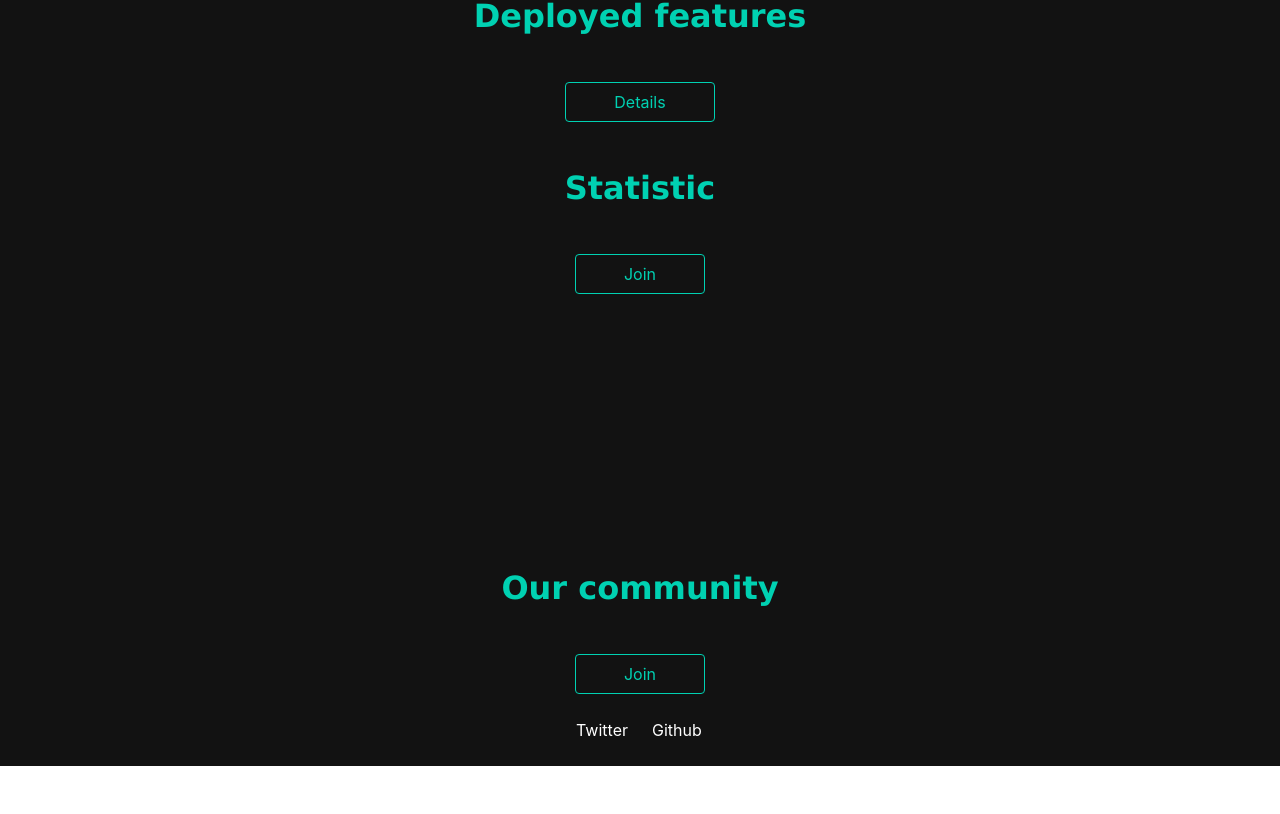
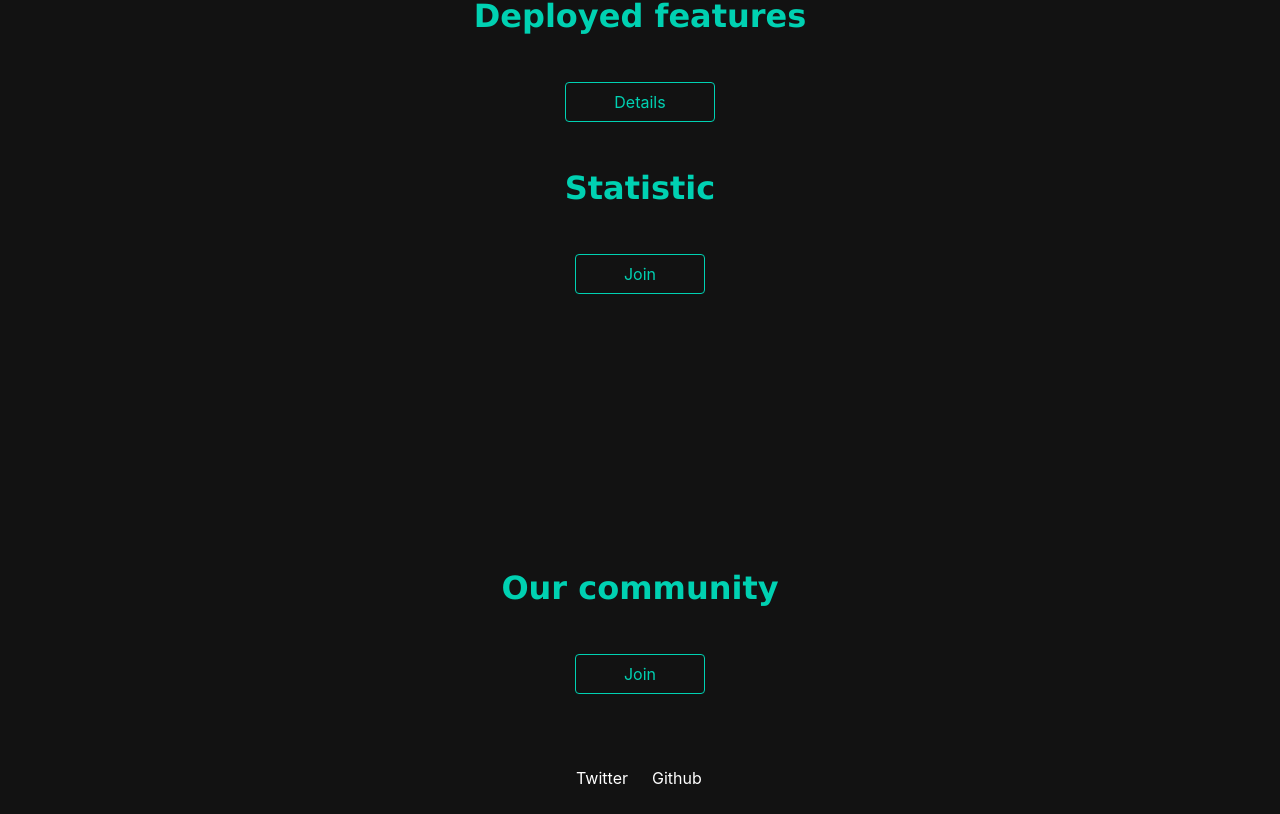
Before and after one commit to farinavito/Web3-Website, a Next.js app: page / in a window 1280 px wide. Shown: the part 1250-2064 px from the top of the page. Before the commit the page ends 2016 px from the top, so only its background shows below. Built offline with nearby package versions, Linux system fonts and the light colour scheme.

Commit message:
added empty container at the bottom

```diff
--- a/pages/index.js
+++ b/pages/index.js
@@ -261,6 +261,12 @@ const Homepage = () => {
                 </div>
             </section>
 
+            <section className="hero is-small has-background-black-bis">
+                <div className="columns">
+                <div className="column has-text-centered mt-6"></div>
+                </div>
+            </section>
+
         <footer>
         <section className="hero is-small has-background-black-bis">
             <div className="hero-body">
```
